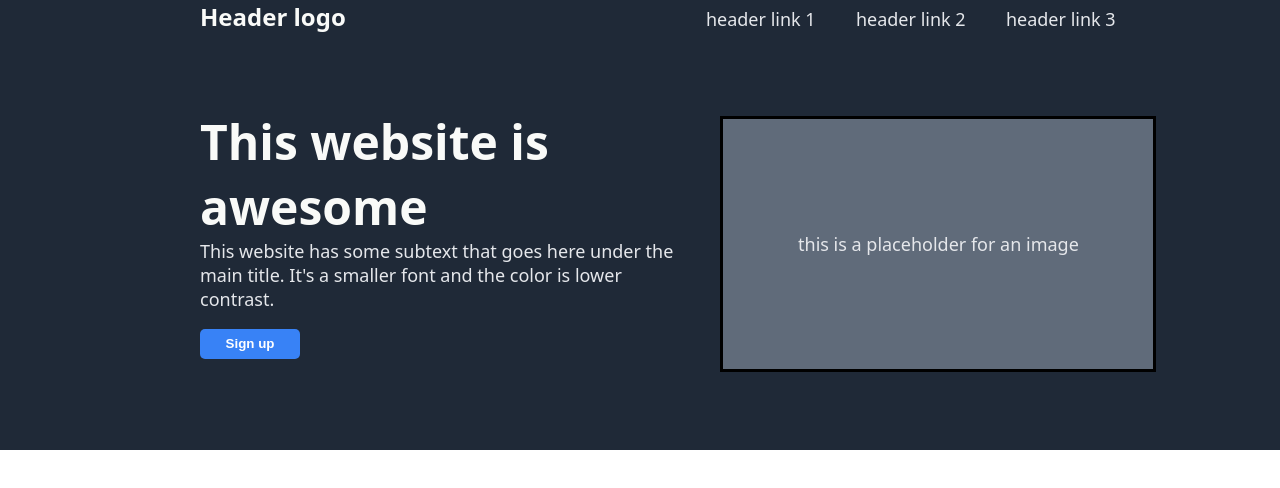
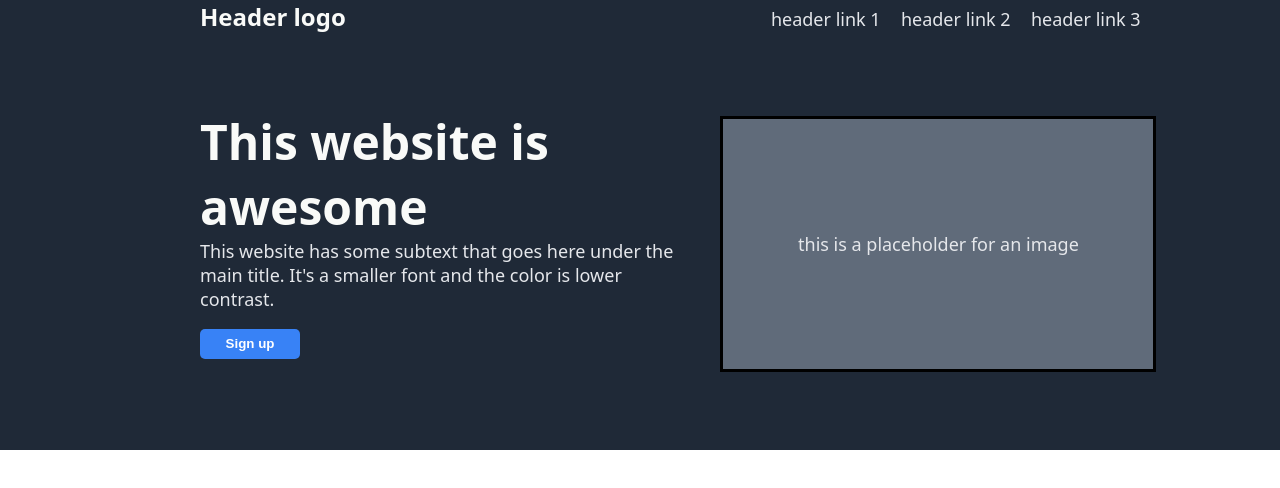
Before and after one commit to fidel208/trial, a plain HTML site: page index.html in a window 1280 px wide. Drawn offline with Linux system fonts and the light colour scheme.

Commit message:
slight changes

```diff
--- a/style.css
+++ b/style.css
@@ -19,7 +19,7 @@ body {
     margin-top: 0px;
     color: #f9faf8;
     font-size: 24px;
-    margin-right: 350px;
+    margin-right: 420px;
     margin-left: 200px;
 }
 .start > p {
@@ -27,8 +27,8 @@ body {
     margin-top: 7px;
     color: #e5e7eb;
     font-size: 18px;
-    margin-right: 20px;
-    width: 130px;
+    margin-right: 10px;
+    width: 120px;
     text-align: center;
 }
 .start > p:hover {
```
